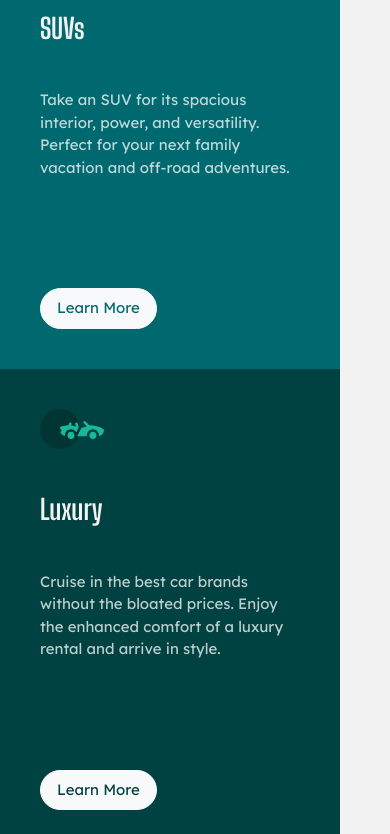
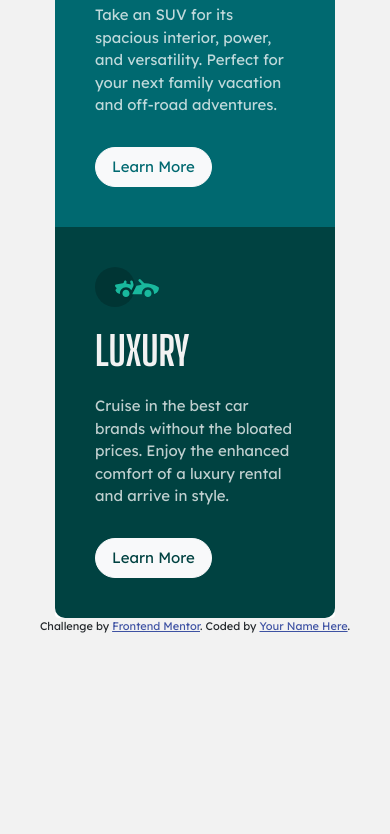
Before and after one commit to reeser00/3-column-preview-card-component, a plain HTML site: page index.html in a window 390 px wide. Shown: the part 594-1428 px from the top of the page. After the commit the page ends 1229 px from the top, so only its background shows below. Drawn offline with nearby package versions, Linux system fonts and the light colour scheme.

Commit message:
mobile and desktop design finished / challenge Finish

```diff
--- a/css/styles.css
+++ b/css/styles.css
@@ -9,6 +9,7 @@ h1{
   color: hsl(0, 0%, 95%);
   font-family: 'Big Shoulders Display', sans-serif;
   font-weight: 700;
+  text-transform: uppercase;
 }
 p{
   color: hsla(0, 0%, 100%, 0.75);
@@ -16,17 +17,17 @@ p{
 button{
   margin-top: 25%;
 }
+.container{
+  padding-top: 10%;
+  max-width: 1020px;
+}
 .marginBottom{
   margin-bottom: 17%;
 }
 .pad0{
   padding: 0;
 }
-.v-aBottom{
-  vertical-align: bottom;
-}
 .col-lg-4{
-
   max-width: 340px;
 }
 
@@ -34,7 +35,6 @@ button{
 .card{
   margin: 0;
   border: none;
-  background-color: red;
   max-width: 340px;
 }
 .card-body{
@@ -43,12 +43,14 @@ button{
 }
 .sedans{
   background-color: hsl(31, 77%, 52%);
+  border-radius: 10px 0 0 10px;
 }
 .suvs{
   background-color: hsl(184, 100%, 22%);
 }
 .luxury{
   background-color: hsl(179, 100%, 13%);
+  border-radius: 0 10px 10px 0;
 }
 
 /*CARDS*/
@@ -68,3 +70,26 @@ button{
 /*EXTRA*/
 .attribution {font-size: 11px; text-align: center;}
 .attribution a {color: hsl(228, 45%, 44%);}
+
+
+
+@media only screen and (max-width: 560px) {
+  h1{
+    font-size: 2.5rem;
+  }
+  button{
+    margin-top: 5%;
+  }
+  .col-lg-4{
+    max-width: 280px;
+  }
+  .sedans{
+    border-radius: 10px 10px 0 0;
+  }
+  .luxury{
+    border-radius: 0 0 10px 10px;
+  }
+  .marginBottom{
+    margin-bottom: 10%;
+  }
+}
--- a/index.html
+++ b/index.html
@@ -27,7 +27,7 @@
 <body>
   <div class="container">
   <div class="row">
-      <div class="col-lg-4 pad0">
+      <div class="col-lg-4 pad0 mx-auto">
         <div class="card">
           <div class="card-body sedans">
             <img class="marginBottom" src="images/icon-sedans.svg" alt="sedans">
@@ -39,7 +39,7 @@
         </div>
       </div>
 
-      <div class="col-lg-4 pad0">
+      <div class="col-lg-4 pad0 mx-auto">
         <div class="card">
           <div class="card-body suvs">
             <img class="marginBottom" src="images/icon-suvs.svg" alt="suvs">
@@ -51,7 +51,7 @@
         </div>
       </div>
 
-      <div class="col-lg-4 pad0">
+      <div class="col-lg-4 pad0 mx-auto">
         <div class="card">
           <div class="card-body luxury">
             <img class="marginBottom" src="images/icon-luxury.svg" alt="luxury-car">
```
Also changed, not shown: js/index.js (deleted).
